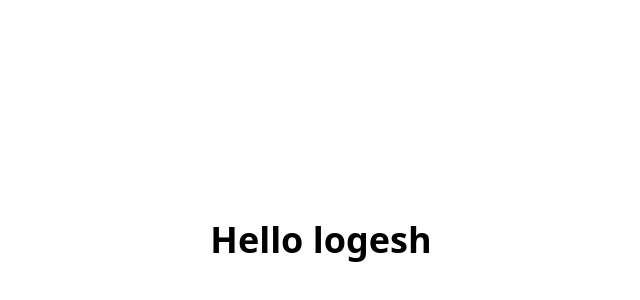
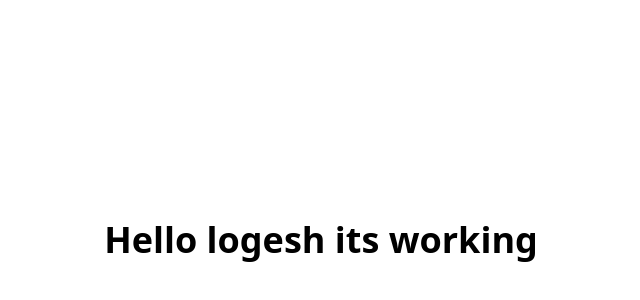
Before and after one commit to imlogeshmohan/EcommerceAPI, a Next.js app: page / in a window 1280 px wide. Shown: the part 160-460 px from the top of the page, without its empty margins (319-959 px from the left). Built offline with nearby package versions, Linux system fonts and the light colour scheme.

Commit message:
build: add debugging configuration

```diff
--- a/package.json
+++ b/package.json
@@ -1,7 +1,7 @@
 {
   "private": true,
   "scripts": {
-    "dev": "next dev",
+    "dev": "cross-env NODE_OPTIONS='--inspect' next dev",
     "build": "next build",
     "start": "next start",
     "lint": "next lint",
@@ -20,6 +20,7 @@
     "@types/react": "18.0.9",
     "@types/react-dom": "18.0.5",
     "autoprefixer": "^10.4.7",
+    "cross-env": "^7.0.3",
     "eslint": "8.23.1",
     "eslint-config-next": "12.3.1",
     "husky": "^8.0.1",
--- a/pages/index.tsx
+++ b/pages/index.tsx
@@ -10,7 +10,7 @@ const Home: NextPage = () => {
       </Head>
 
       <div className="flex items-center justify-center w-full h-full text-4xl font-bold">
-        Hello logesh
+        Hello logesh its working
       </div>
     </div>
   );
```
Also changed, not shown: 1 other file (tests, documents, lock files or other folders).
